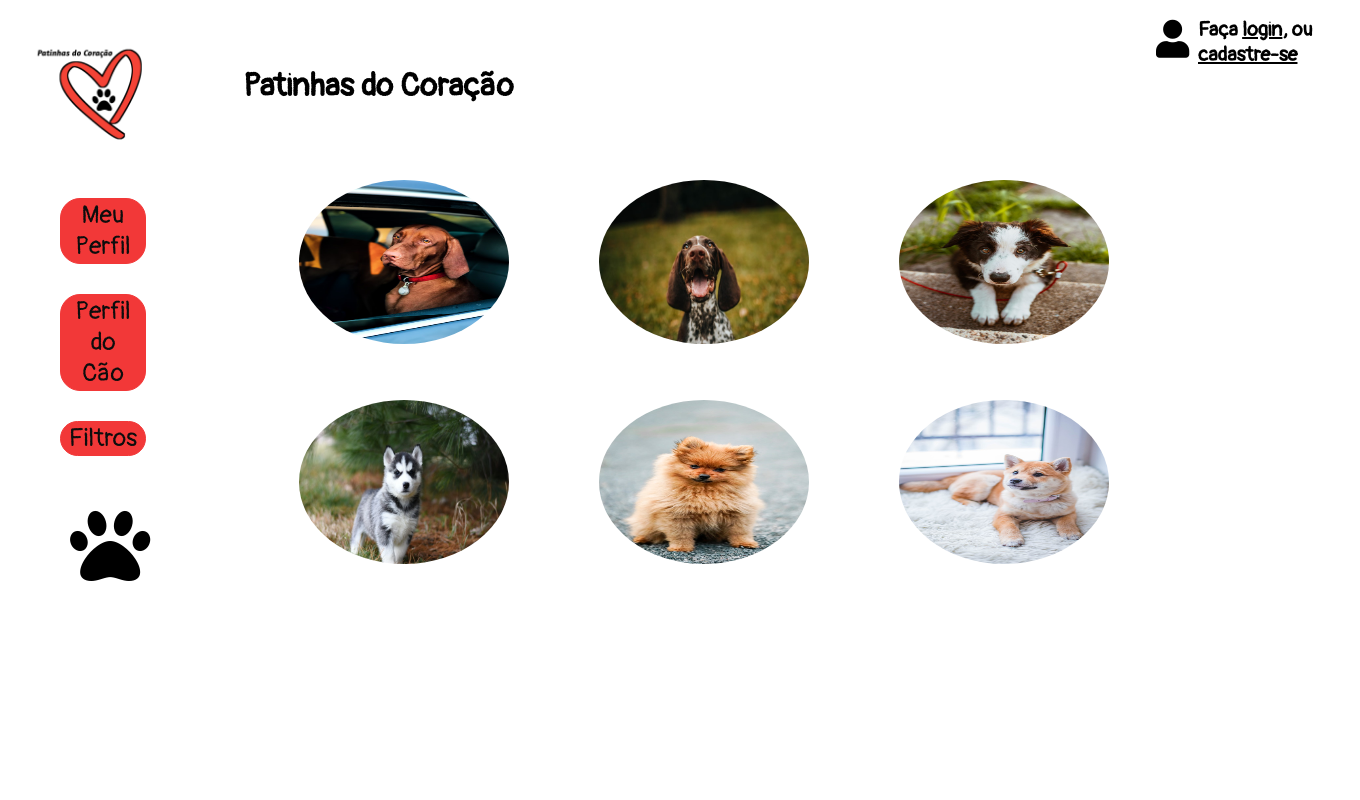
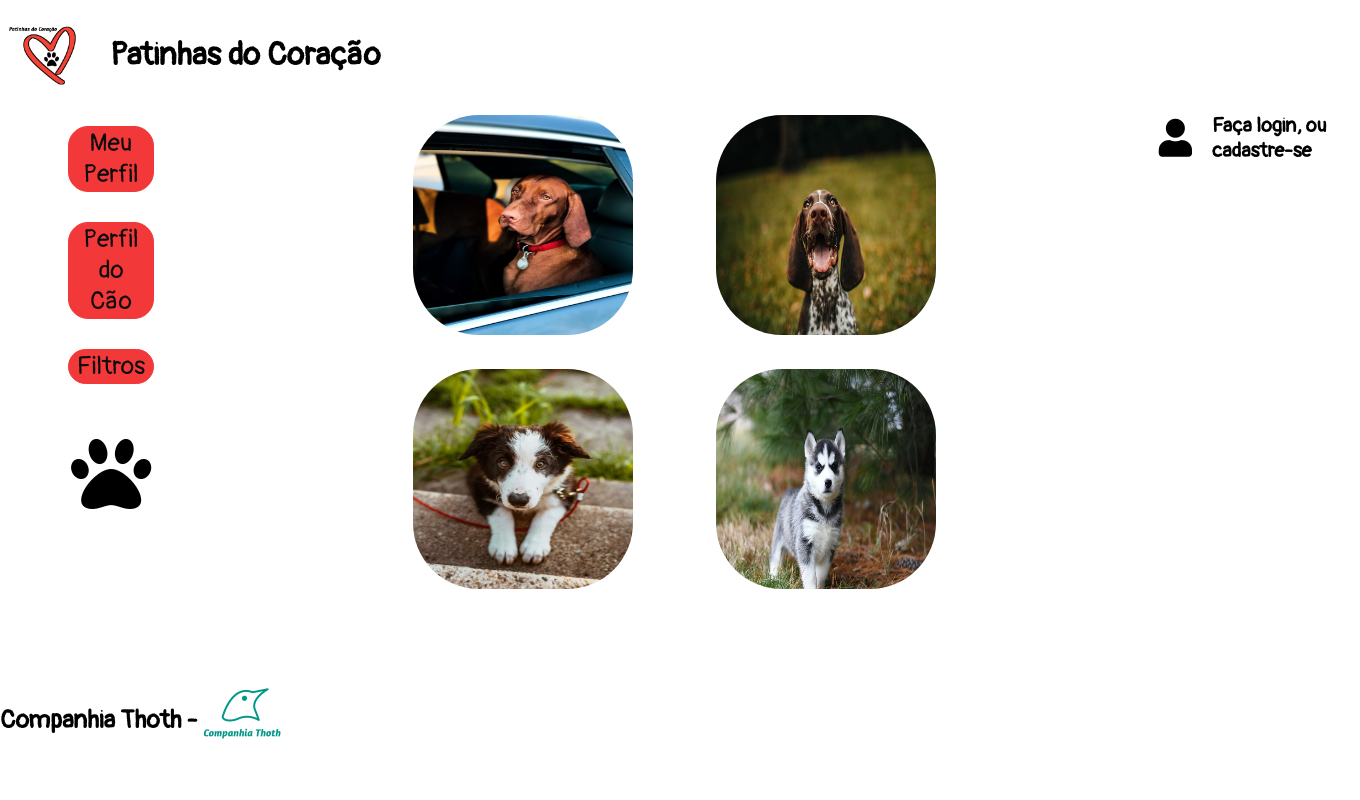
Before and after one commit to MatheusKhairallah/PatinhasDoCoracao, a PHP site: page / in a window 1360 px wide. Run offline with PHP 8.4, Linux system fonts and the light colour scheme.

Commit message:
Terceiro teste do projeto patinhas

```diff
--- a/index.html
+++ b/index.html
@@ -9,46 +9,71 @@
     <link href="https://fonts.googleapis.com/css2?family=Pangolin&display=swap" rel="stylesheet">
 </head>
 <body>
-    <!--Logo do site-->
+    <!--Holy Grail Layout-->
+    <header>
+        <!--Logotipo do site-->
+        <a href="index.html">
             <img id="logotipo" src="20201021_220949.png" alt="Logotipo Patinhas">
+        </a>
 
         <!--Nome do site-->
-    <h1>Patinhas do Coração</h1>
+        <h1 id="patinhas">Patinhas do Coração</h1>
+    </header>
 
+    <div class="hg-conteudo">
+        <main>
+            <!--Anúncio dos cães-->
+            <div>
+                <img id="cão1" src="pexels-charles-roth-2797318.jpg" alt="Foto de cão">
+                <img id="cão2" src="pexels-helena-lopes-3714060.jpg" alt="Foto de cão">
+            </div>
+
+            <div>
+                <img id="cão3" src="pexels-josh-hild-2820134.jpg" alt="Foto de cão">
+                <img id="cão4" src="pexels-julissa-helmuth-3726314.jpg" alt="Foto de cão">
+            </div>
+        </main>
+
+        <nav>
             <!--Menu-->
             <div>
                 <a href="index2.html">
-            <button type="submit">Meu Perfil</button>
+                    <button class="menu" type="submit">Meu Perfil</button>
                 </a>
             <div>
 
             <div>
                 <a href="index3.html">
-            <button type="submit">Perfil do Cão</button>
+                    <button class="menu" type="submit">Perfil do Cão</button>
                 </a>
             </div>
 
             <div>
                 <a href="index4.html">
-            <button type="submit">Filtros</button>
+                    <button class="menu" type="submit">Filtros</button>
                 </a>
             </div>
 
-    <!--Cadastro-->
+            <!--Icone patinha-->
+            <i id="patinha" class="fas fa-paw"></i>
+        </nav>
+
+        <aside>
+            <!--Cadastro do usuário-->
+            <div id="Cadastro">
+                <i id="usuario" class="fas fa-user"></i>
                 <h2>Faça
                     <a href="index5.html">login</a>, ou <a href="index6.html">cadastre-se</a>
                 </h2>
-    <i id="usuario" class="fas fa-user"></i>
+            </div>
+        </aside>
+    </div>
 
-    <!--Patinha-->
-    <i id="patinha" class="fas fa-paw"></i>
-
-    <!--Cães-->
-    <img id="cão1" src="pexels-charles-roth-2797318.jpg" alt="Foto de cão">
-    <img id="cão2" src="pexels-helena-lopes-3714060.jpg" alt="Foto de cão">
-    <img id="cão3" src="pexels-josh-hild-2820134.jpg" alt="Foto de cão">
-    <img id="cão4" src="pexels-julissa-helmuth-3726314.jpg" alt="Foto de cão">
-    <img id="cão5" src="pexels-tanika-3687770.jpg" alt="Foto de cão">
-    <img id="cão6" src="pexels-valeria-boltneva-1805164.jpg" alt="Foto de cão">
+    <footer>
+        <!--Nome e Logo da empresa-->
+        <div id="empresa">
+            Companhia Thoth - <img id="thoth" src="20201021_220352.png" alt="Logotipo Thoth">
+        </div>
+    </footer>
 </body>
 </html>
--- a/style.css
+++ b/style.css
@@ -1,36 +1,72 @@
+/*Holy grail*/
 body {
+    margin: 0 auto;
+    max-width: 1440px;
+    min-height: 100vh;
+    display: flex;
+    flex-flow: column;
     font-family: 'Pangolin', cursive;
+}
+
+footer {
+    font-weight: bold;
+    font-size: 25px;
+}
+
+.hg-conteudo {
+    flex: 1;
+    display: flex;
+    flex-flow: column;
+}
+
+.hg-conteudo > nav {
+    order: -1;
+    text-align: center;
+}
+
+.hg-conteudo > main {
+    flex: 1;
+    text-align: center;
+}
+
+@media (min-width: 768px) {
+    .hg-conteudo {
+        flex-flow: row;
+    }
+
+    .hg-conteudo > aside,
+    .hg-conteudo > nav {
+        flex: 0 0 200px;
+    }
 }
 
 /*Logo do site*/
 #logotipo {
-    width: 157px;
-    height: 155px;
-    margin-left: 15px;
+    width: 100px;
+    height: 100px;
 }
 
 /*Titulo do site*/
-h1 {
-    position: absolute;
-    left: 243px;
-    top: 45px;
+#patinhas {
+    margin-left: 110px;
+    margin-top: -70px;
 }
 
 /*Menu*/
-button {
+.menu {
     font-size: 25px;
     text-align: center;
     background-color: #F23838;
     color: #0D0D0D;
     margin-top: 30px;
-    margin-left: 52px;
+    margin-left: 22px;
     width: 86px;
     border-width: 1px; border-style: solid; border-color: #F23838; border-radius: 20px;
     transition: all 1s ease 0s;
     font-family: 'Pangolin', cursive;
 }
 
-button:hover {
+.menu:hover {
     font-size: 27px;
     color: #F23838;
     background-color: #0D0D0D;
@@ -44,84 +80,78 @@ button {
 }
 
 /*Cadastro*/
+#Cadastro {
+    display: flex;
+    flex: content;
+    align-items: center;
+}
+
 h2 {
     width: 148px;
-    left: 1198px;
-    top: 0px;
+    margin-left: 20px;
     font-size: 20px;
-    position: absolute;
 }
 
-a {
+a:link {
     color: black;
+    text-decoration: none;
+}
+
+a:visited {
+    color: black;
+    text-decoration: none;
 }
 
 /*Icone*/
 #usuario {
-    width: 148px;
-    left: 1156px;
-    top: 20px;
     font-size: 38px;
-    position: absolute;
+    margin-left: 10px;
 }
 
 #patinha {
-    margin-left: 62px;
+    margin-left: 22px;
     font-size: 80px;
     margin-top: 50px;
 }
 
 /*Cães*/
 #cão1 {
-    position: absolute;
-    width: 210px;
-    height: 164px;
-    left: 299px;
-    top: 180px;
-    border-radius: 50%;
+    width: 220px;
+    height: 220px;
+    margin-top: 2%;
+    margin-right: 10vh;
+    border-radius: 30%;
 }
 
 #cão2 {
-    position: absolute;
-    width: 210px;
-    height: 164px;
-    left: 599px;
-    top: 180px;
-    border-radius: 50%;
+    width: 220px;
+    height: 220px;
+    border-radius: 30%;
 }
 
 #cão3 {
-    position: absolute;
-    width: 210px;
-    height: 164px;
-    left: 899px;
-    top: 180px;
-    border-radius: 50%;
+    width: 220px;
+    height: 220px;
+    margin-top: 3%;
+    margin-right: 10vh;
+    border-radius: 30%;
 }
 
 #cão4 {
-    position: absolute;
-    width: 210px;
-    height: 164px;
-    left: 299px;
-    top: 400px;
-    border-radius: 50%;
+    width: 220px;
+    height: 220px;
+    border-radius: 30%;
 }
 
-#cão5 {
-    position: absolute;
-    width: 210px;
-    height: 164px;
-    left: 599px;
-    top: 400px;
-    border-radius: 50%;
+/*Companhia*/
+#thoth {
+    width: 160px;
+    height: 160px;
+    margin-left: -35px;
 }
 
-#cão6 {
-    position: absolute;
-    width: 210px;
-    height: 164px;
-    left: 899px;
-    top: 400px;
-    border-radius: 50%;
+#empresa{
+    display: flex;
+    flex: content;
+    align-items: center;
 }
```
Also changed, not shown: index2.html (+18 -0 lines), index4.html (+34 -0 lines), index5.html (+57 -3 lines), index6.html (+32 -0 lines), style2.css (added, +38 -0 lines), style4.css (added, +23 -0 lines), style5.css (+139 -19 lines), style6.css (added, +21 -0 lines), 20201021_220352.png (added), pexels-tanika-3687770.jpg (deleted), pexels-valeria-boltneva-1805164.jpg (deleted). Lines whose indentation alone changed are shown as unchanged.
